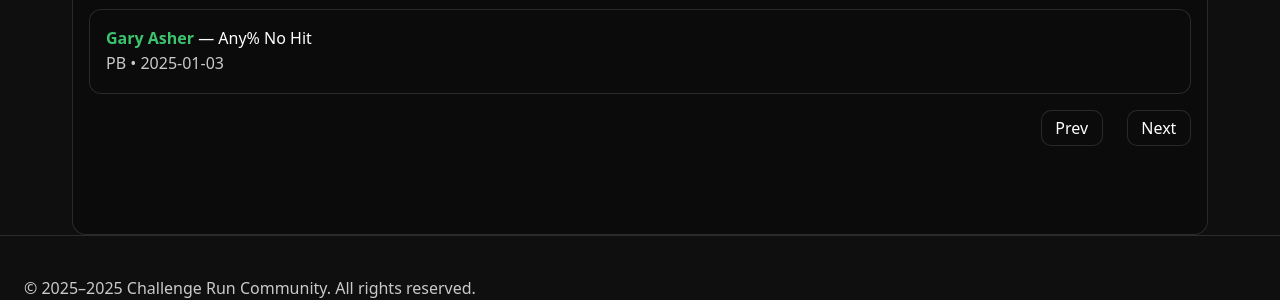
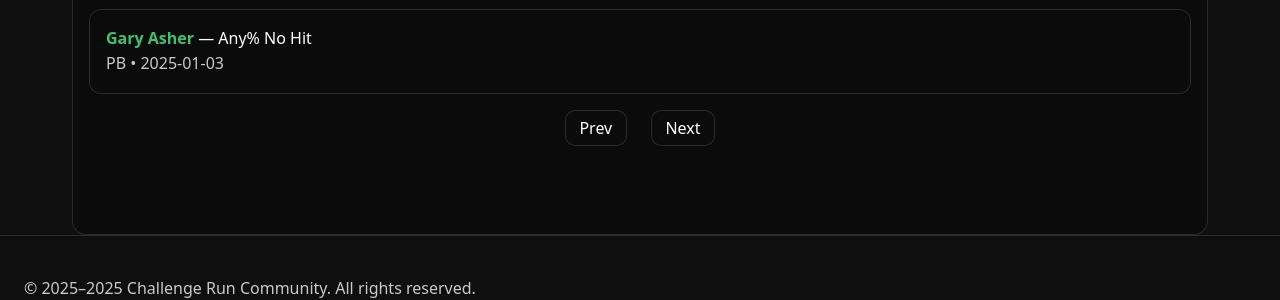
Before and after one commit to GaryAsher/challenge-run-site, a Jekyll site: the page built from games/hades-2/completed-runs.md, in a window 1280 px wide and 900 px high, scrolled down 51 px. Shown: the part 559-859 px from the top of the window. Built offline with Jekyll 4.4.1, drawn with Linux system fonts in a browser that asks for light colours.

Commit message:
Update style.css

```diff
--- a/assets/style.css
+++ b/assets/style.css
@@ -890,6 +890,21 @@ a:hover {
   white-space: nowrap;
 }
 
+.list-controls--bottom {
+  justify-content: center;
+}
+
+.list-controls--bottom [data-status] {
+  display: none;
+}
+
+.page-numbers {
+  display: inline-flex;
+  gap: 0.35rem;
+  align-items: center;
+  flex-wrap: wrap;
+}
+
 /* ============================================================
    Responsive scale tweaks
    ============================================================ */
```
